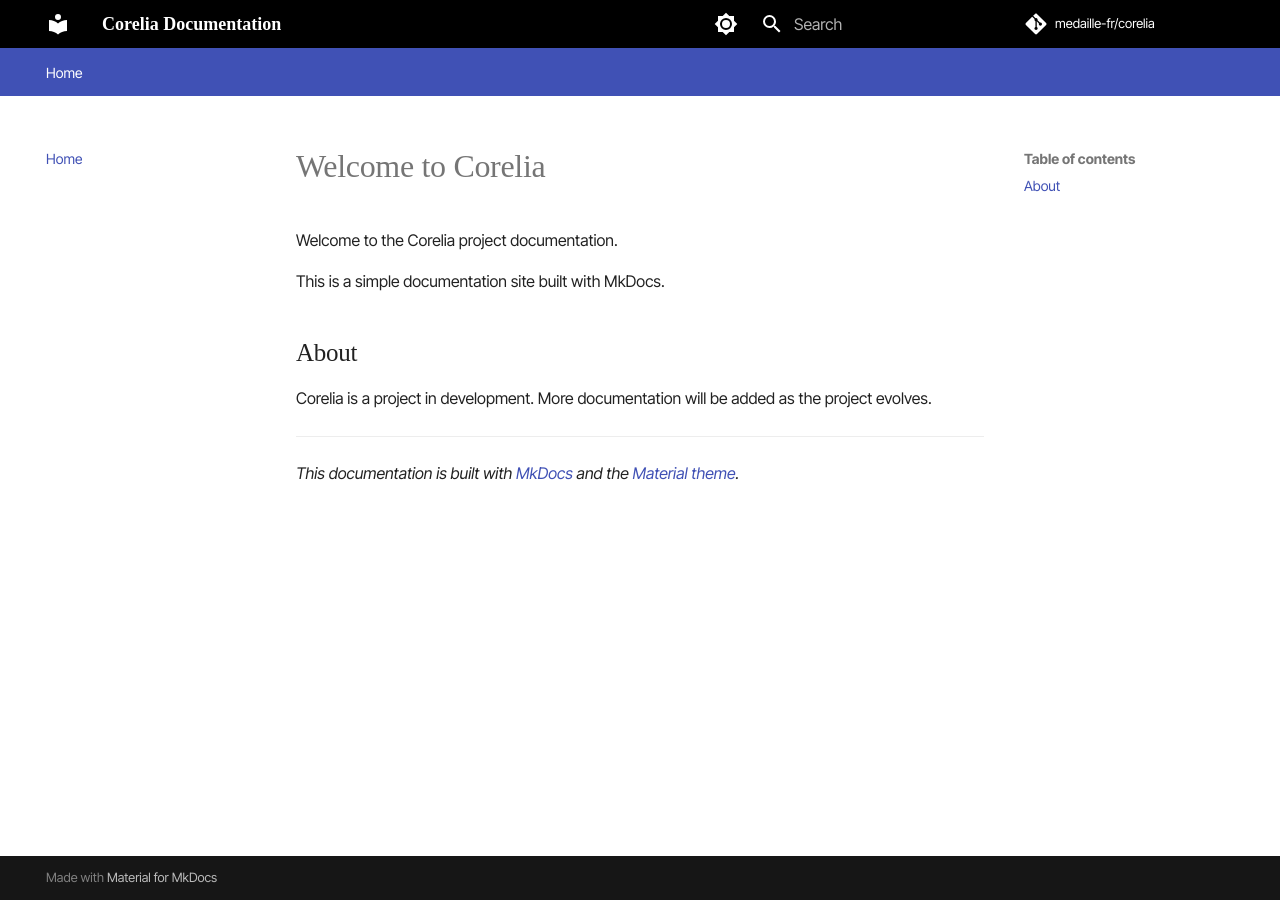
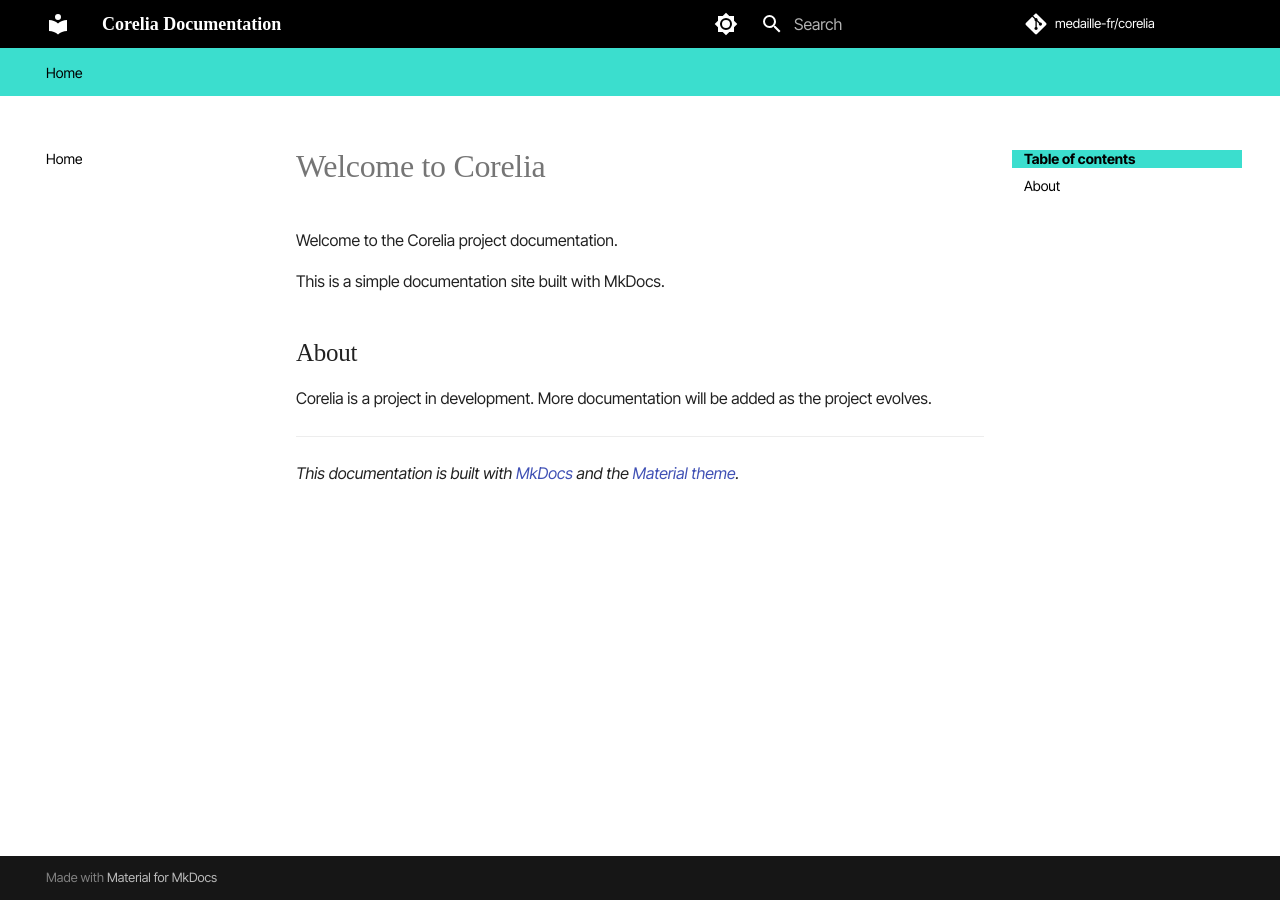
Before and after one commit to spideystreet/corelia, an MkDocs documentation site: the page built from docs/index.md, in a window 1280 px wide. Built offline with MkDocs 1.6.1 and Material for MkDocs 9.7.7, drawn with Linux system fonts in a browser that asks for light colours; some web fonts are replaced; comment, search, counter and statistics services are not loaded.

Commit message:
style: add turquoise sub-header styling (#3BDECE)

```diff
--- a/docs/stylesheets/extra.css
+++ b/docs/stylesheets/extra.css
@@ -58,3 +58,39 @@
 .md-header__source {
   color: #ffffff !important;
 }
+
+/* Custom sub-header styling */
+.md-tabs {
+  background-color: #3BDECE !important;
+  color: #000000 !important;
+}
+
+.md-tabs__link {
+  color: #000000 !important;
+}
+
+.md-tabs__link:hover {
+  color: #000000 !important;
+  opacity: 0.7;
+}
+
+.md-tabs__link--active {
+  color: #000000 !important;
+  font-weight: 600;
+}
+
+/* Navigation drawer styling */
+.md-nav__title {
+  background-color: #3BDECE !important;
+  color: #000000 !important;
+}
+
+/* Sidebar navigation */
+.md-nav__link {
+  color: #000000 !important;
+}
+
+.md-nav__link:hover {
+  color: #000000 !important;
+  background-color: rgba(59, 222, 206, 0.1) !important;
+}
```
